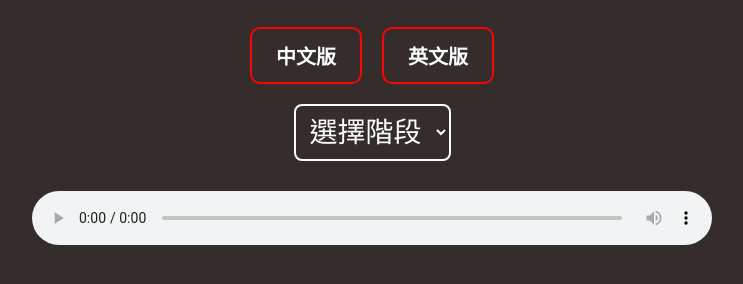
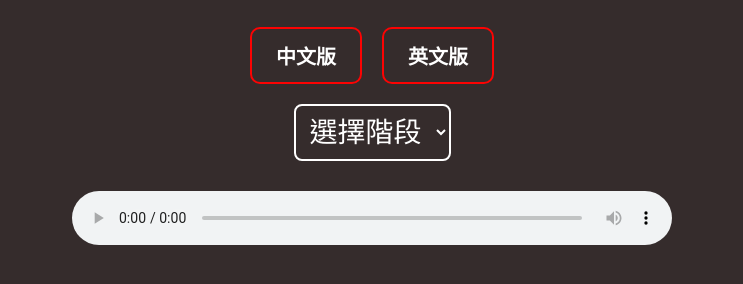
Before and after one commit to wangkejing2007/Statement-Purpose-NTU, a plain HTML site: page listening.html in a window 1280 px wide. Both pictures are taken after a click on the button "中文版". Shown: the part 532-816 px from the top of the page, without its empty margins (268-1011 px from the left). Drawn offline with Linux system fonts and the light colour scheme.

Commit message:
Update listening.html

```diff
--- a/listening.html
+++ b/listening.html
@@ -158,7 +158,7 @@
                 <option>遠程計畫</option>
                 <option>結語</option>
             </select>
-            <audio id="zh-audio" controls style="display:none; margin: 30px auto 0 auto; width: 85%; display: block;">
+            <audio id="zh-audio" controls style="display:none; margin: 30px auto 0 auto; width: 75%; display: block;">
                 <source id="zh-audio-source" src="" type="audio/mpeg">
                 您的瀏覽器不支援音訊播放。
             </audio>
```
